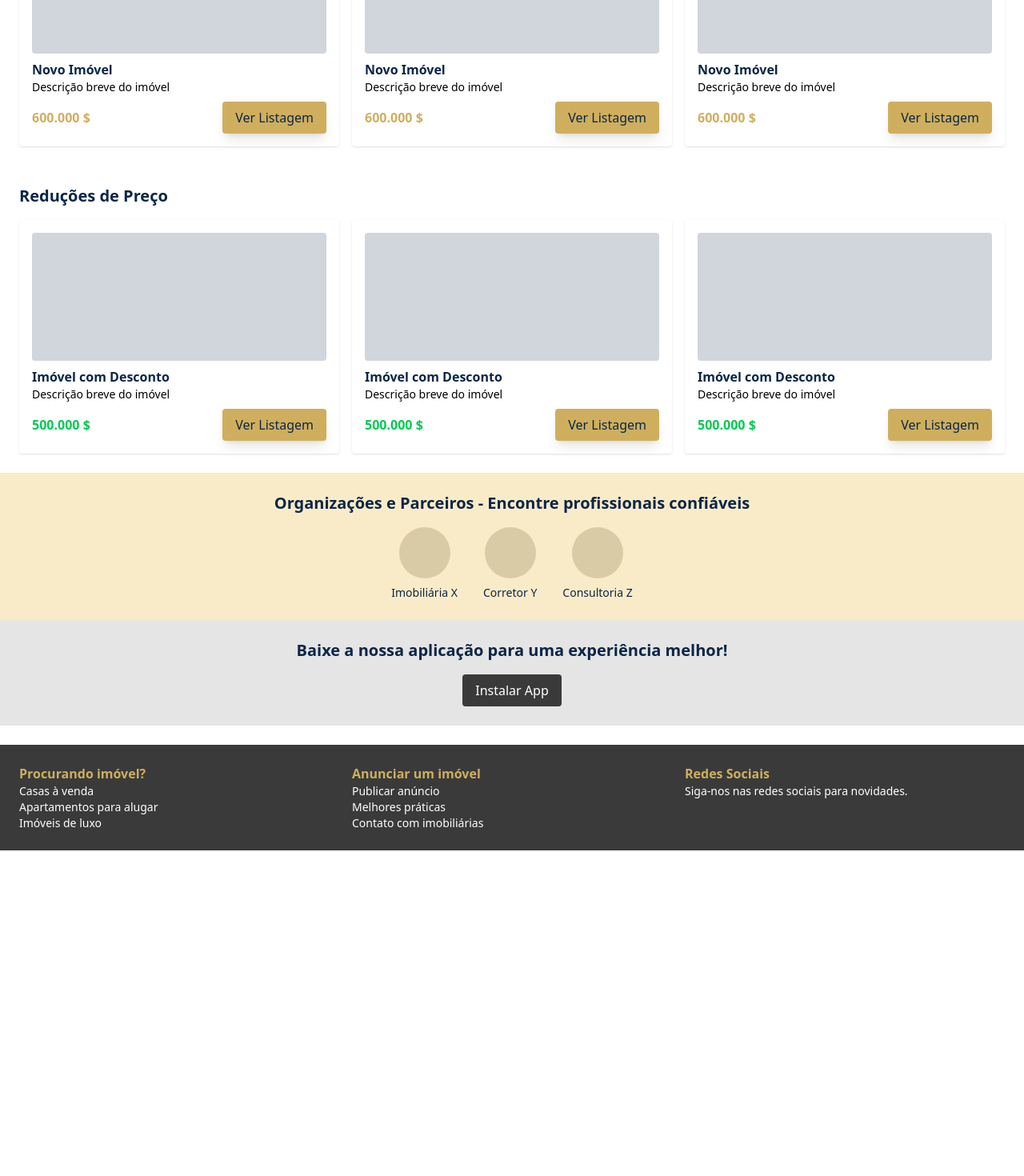
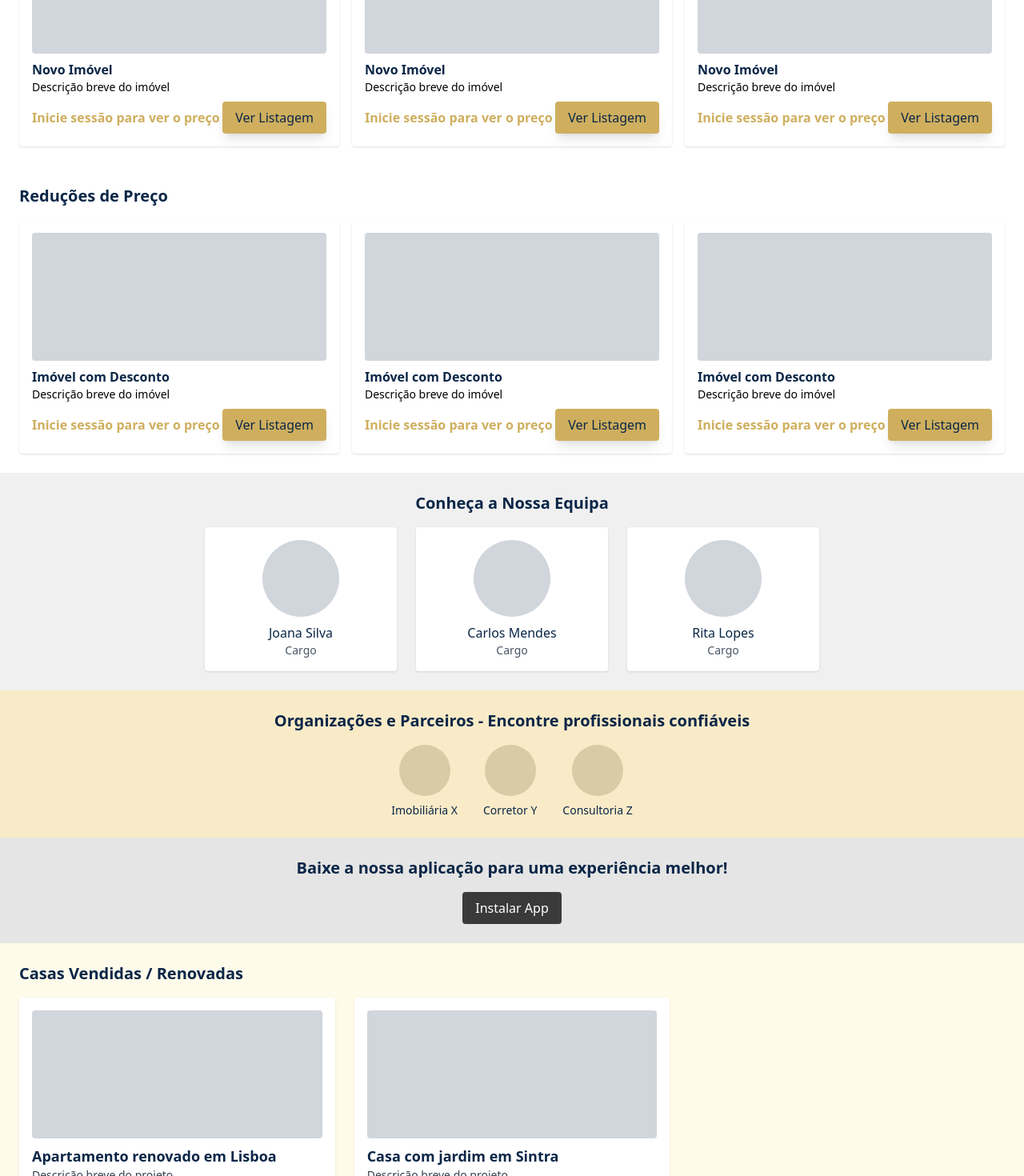
Before and after one commit to DEISI-ULHT-TFC-2024-25/TFC-DEISI2043-IMOinvestor_Frontend, a React (Vite) app in the folder imoinvestidor/: page / in a window 1280 px wide. Shown: the part 1400-2870 px from the top of the page at 80% size. Before the commit the page ends 2463 px from the top, so only its background shows below. Built offline with nearby package versions, Linux system fonts and the light colour scheme.

Commit message:
Home different screens depending on auth

```diff
--- /dev/null
+++ b/imoinvestidor/src/components/PropertyCard.jsx
@@ -0,0 +1,28 @@
+import PropTypes from 'prop-types';
+
+export const PropertyCard = ({ title, description, price, onClick, hidePrice }) => (
+  <div className="bg-white p-4 rounded shadow">
+    <div className="h-40 bg-gray-300 rounded"></div>
+    <h4 className="mt-2 font-semibold text-[#0A2647]">{title}</h4>
+    <p className="text-sm">{description}</p>
+    <div className="flex justify-between items-center mt-2">
+      <span className="font-bold text-[#CFAF5E]">
+        {hidePrice ? 'Inicie sessão para ver o preço' : price}
+      </span>
+      <button
+        className="bg-[#CFAF5E] text-[#0A2647] px-4 py-2 rounded shadow-lg cursor-pointer"
+        onClick={onClick}
+      >
+        Ver Listagem
+      </button>
+    </div>
+  </div>
+);
+
+PropertyCard.propTypes = {
+  title: PropTypes.string.isRequired,
+  description: PropTypes.string.isRequired,
+  price: PropTypes.string.isRequired,
+  onClick: PropTypes.func.isRequired,
+  hidePrice: PropTypes.bool,
+};
--- /dev/null
+++ b/imoinvestidor/src/components/SoldBlog.jsx
@@ -0,0 +1,14 @@
+export const SoldBlog = () => (
+    <section className="p-6 bg-[#FFFBEA] text-[#0A2647]">
+      <h3 className="text-xl font-semibold mb-4">Casas Vendidas / Renovadas</h3>
+      <div className="grid grid-cols-1 md:grid-cols-3 gap-6">
+        {["Apartamento renovado em Lisboa", "Casa com jardim em Sintra"].map((title, i) => (
+          <div key={i} className="bg-white p-4 rounded shadow">
+            <div className="h-40 bg-gray-300 rounded mb-2"></div>
+            <h4 className="font-semibold text-lg">{title}</h4>
+            <p className="text-sm text-gray-700">Descrição breve do projeto.</p>
+          </div>
+        ))}
+      </div>
+    </section>
+  );
--- /dev/null
+++ b/imoinvestidor/src/components/TeamSection.jsx
@@ -0,0 +1,14 @@
+export const TeamSection = () => (
+    <section className="p-6 bg-[#F0F0F0] text-center text-[#0A2647]">
+      <h3 className="text-xl font-semibold mb-4">Conheça a Nossa Equipa</h3>
+      <div className="flex justify-center flex-wrap gap-6">
+        {["Joana Silva", "Carlos Mendes", "Rita Lopes"].map((name, i) => (
+          <div key={i} className="bg-white p-4 rounded shadow w-60">
+            <div className="w-24 h-24 bg-gray-300 rounded-full mx-auto mb-2"></div>
+            <p className="font-medium">{name}</p>
+            <p className="text-sm text-gray-600">Cargo</p>
+          </div>
+        ))}
+      </div>
+    </section>
+  );
--- a/imoinvestidor/src/hooks/useAuth.js
+++ b/imoinvestidor/src/hooks/useAuth.js
@@ -5,11 +5,11 @@ import * as authService from '../services/authService';
 export const useAuth = () => {
   const [error, setError] = useState(null);
   const [loading, setLoading] = useState(false);
-  const [user, setUser] = useState(authService.getUser()); // Get user data from localStorage initially
+  const [user, setUser] = useState(authService.getUser());
   const navigate = useNavigate();
 
   useEffect(() => {
-    setUser(authService.getUser()); // Sync user state with localStorage
+    setUser(authService.getUser());
   }, []);
 
   const login = async (credentials) => {
@@ -18,7 +18,7 @@ export const useAuth = () => {
 
     try {
       const loggedInUser = await authService.login(credentials);
-      setUser(loggedInUser); // Update user state
+      setUser(loggedInUser);
       setLoading(false);
       navigate('/');
       return true;
@@ -32,7 +32,7 @@ export const useAuth = () => {
   const logout = () => {
     authService.logout();
     setUser(null);
-    navigate('/login');
+    navigate('/');
   };
 
   return {
--- a/imoinvestidor/src/pages/Home.jsx
+++ b/imoinvestidor/src/pages/Home.jsx
@@ -1,7 +1,12 @@
 import { useNavigate } from 'react-router-dom';
+import { useAuth } from '../hooks/useAuth';
+import { PropertyCard } from '../components/PropertyCard';
+import { TeamSection } from '../components/TeamSection';
+import { SoldBlog } from '../components/SoldBlog';
 
 export default function Home() {
   const navigate = useNavigate();
+  const { isLoggedIn } = useAuth();
 
   return (
     <>
@@ -95,41 +100,41 @@ export default function Home() {
         </div>
       </section>
 
-      {/* New Properties Section */}
+      {/* New Properties */}
       <section className="p-6">
         <h3 className="text-xl font-semibold text-[#0A2647] mb-4">Novidades Imóveis</h3>
         <div className="grid grid-cols-1 md:grid-cols-3 gap-4">
-          {[1, 2, 3].map((item) => (
-            <div key={item} className="bg-white p-4 rounded shadow">
-              <div className="h-40 bg-gray-300 rounded"></div>
-              <h4 className="mt-2 font-semibold text-[#0A2647]">Novo Imóvel</h4>
-              <p className="text-sm">Descrição breve do imóvel</p>
-              <div className="flex justify-between items-center mt-2">
-                <span className="font-bold text-[#CFAF5E]">600.000 $</span>
-                <button className="bg-[#CFAF5E] text-[#0A2647] px-4 py-2 rounded shadow-lg cursor-pointer">Ver Listagem</button>
-              </div>
-            </div>
+          {[1, 2, 3].map((i) => (
+            <PropertyCard
+              key={i}
+              title="Novo Imóvel"
+              description="Descrição breve do imóvel"
+              price="600.000 $"
+              hidePrice={!isLoggedIn}
+              onClick={() => isLoggedIn ? navigate(`/listagem/${i}`) : navigate('/login')}
+            />
           ))}
         </div>
       </section>
 
-      {/* Price Reductions Section */}
+      {/* Reduções de Preço */}
       <section className="p-6">
         <h3 className="text-xl font-semibold text-[#0A2647] mb-4">Reduções de Preço</h3>
         <div className="grid grid-cols-1 md:grid-cols-3 gap-4">
-          {[4, 5, 6].map((item) => (
-            <div key={item} className="bg-white p-4 rounded shadow">
-              <div className="h-40 bg-gray-300 rounded"></div>
-              <h4 className="mt-2 font-semibold text-[#0A2647]">Imóvel com Desconto</h4>
-              <p className="text-sm">Descrição breve do imóvel</p>
-              <div className="flex justify-between items-center mt-2">
-                <span className="font-bold text-green-500">500.000 $</span>
-                <button className="bg-[#CFAF5E] text-[#0A2647] px-4 py-2 rounded shadow-lg cursor-pointer">Ver Listagem</button>
-              </div>
-            </div>
+          {[4, 5, 6].map((i) => (
+            <PropertyCard
+              key={i}
+              title="Imóvel com Desconto"
+              description="Descrição breve do imóvel"
+              price="500.000 $"
+              hidePrice={!isLoggedIn}
+              onClick={() => isLoggedIn ? navigate(`/listagem/${i}`) : navigate('/login')}
+            />
           ))}
         </div>
       </section>
+
+      <TeamSection />
 
       {/* Organizations and Partners Section */}
       <section className="p-6 bg-[#FAEBC8] text-[#0A2647] text-center">
@@ -149,6 +154,8 @@ export default function Home() {
         <h3 className="text-xl font-semibold text-[#0A2647] mb-4">Baixe a nossa aplicação para uma experiência melhor!</h3>
         <button className="bg-[#3A3A3A] text-white px-4 py-2 rounded cursor-pointer">Instalar App</button>
       </section>
+
+      <SoldBlog />
     </>
   );
 }
```
